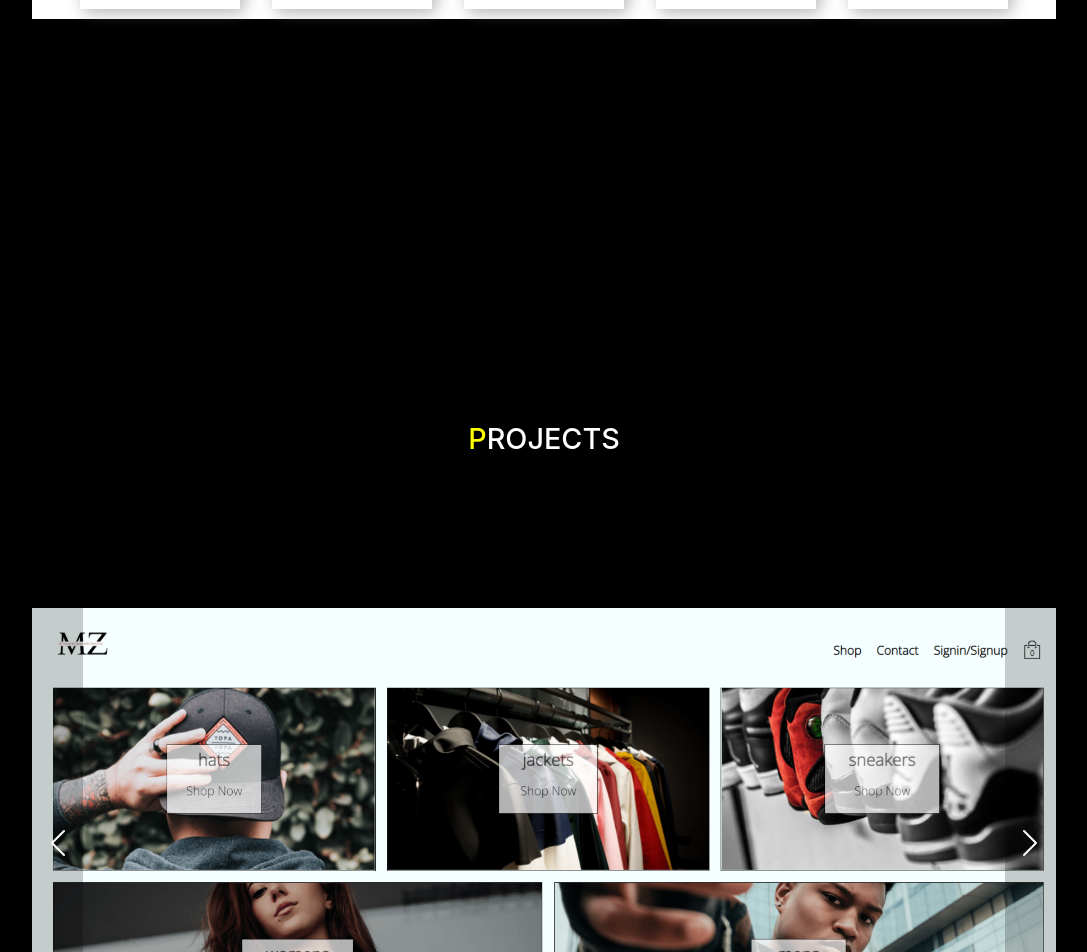
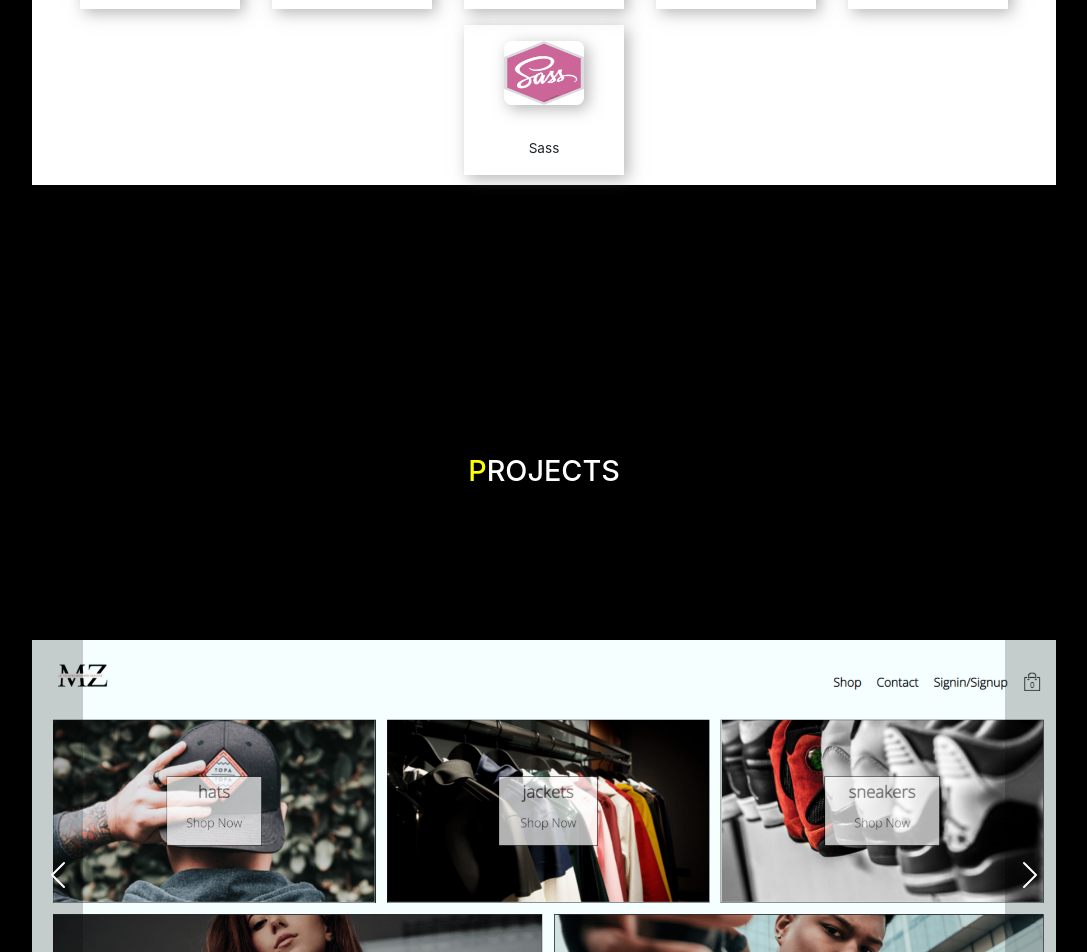
Before and after one commit to CoderAnurag007/My-Portfolio, a React (Create React App) app: page / in a window 1280 px wide. Shown: the part 2220-3172 px from the top of the page, without its empty margins (96-1183 px from the left). Built offline with nearby package versions, Linux system fonts and the light colour scheme.

Commit message:
added sass skill

```diff
--- a/src/components/Projects/project.scss
+++ b/src/components/Projects/project.scss
@@ -5,6 +5,7 @@
     justify-content: center;
     align-items: center;
     flex-direction: column;
+    margin-top: 2rem;
     .project-head-container{
         color: white;
         h1{
--- a/src/skill.js
+++ b/src/skill.js
@@ -13,6 +13,7 @@ import Styled from "./logos/styled component.png";
 import Quick from "./logos/quick learn.jpg";
 import Problem from "./logos/problem solving.png";
 import Com from "./logos/communication skill.png";
+import scss from "./logos/scss.png";
 
 export const Skill = [
   {
@@ -75,4 +76,8 @@ export const Skill = [
     name: "Strong Communication",
     img: Com,
   },
+  {
+    name: "Sass",
+    img: scss,
+  },
 ];
```
